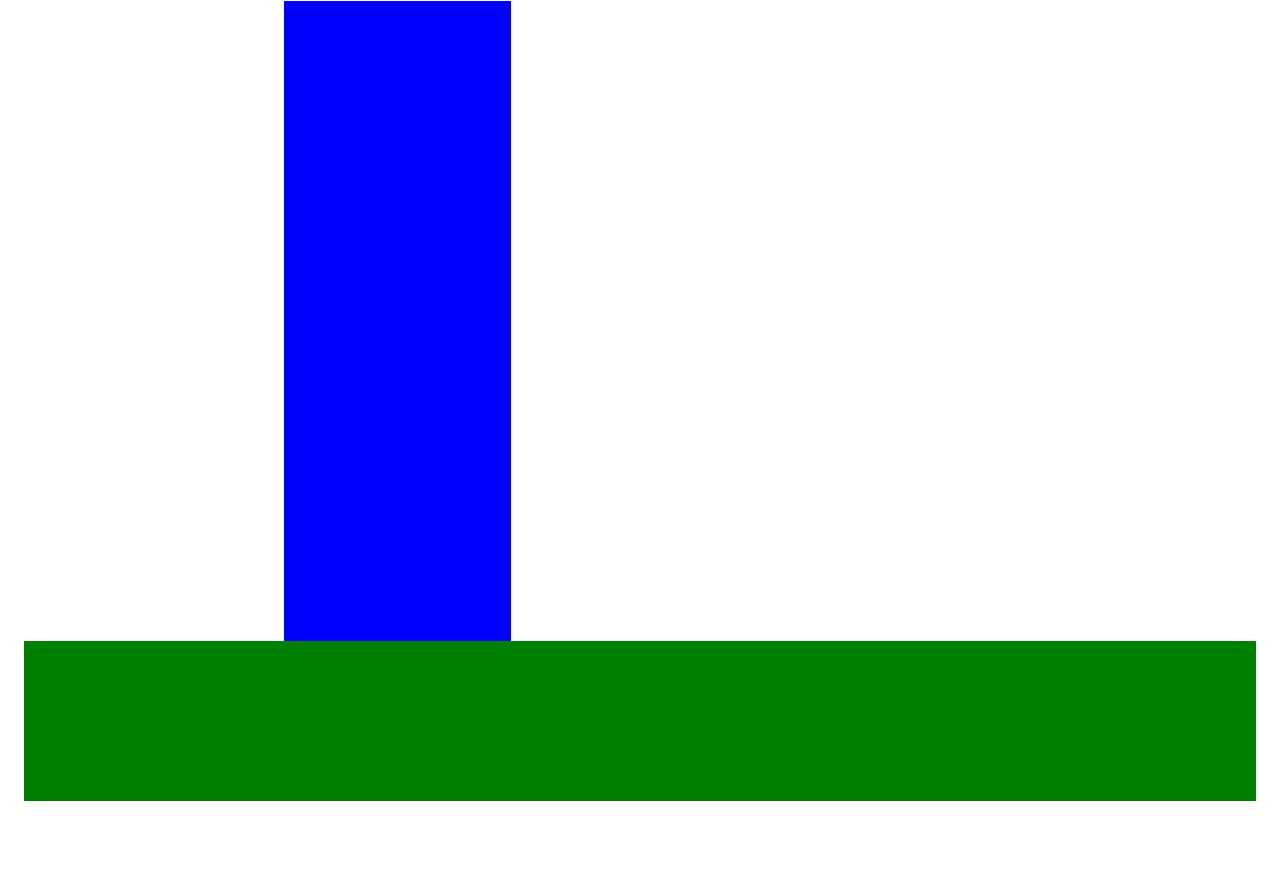
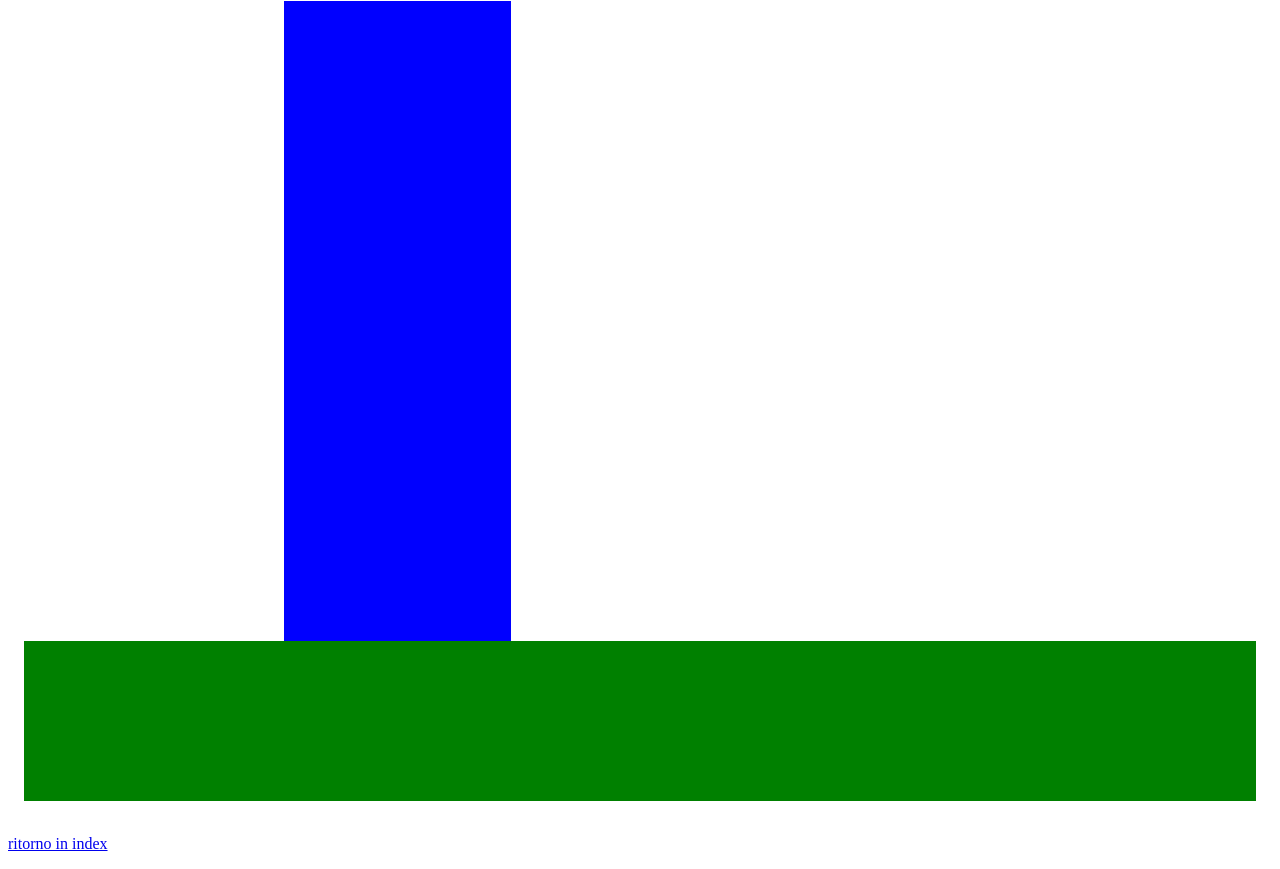
Before and after one commit to Damianomonfo/damiano.github.io, a plain HTML site: page esnum1.html in a window 1280 px wide. Shown: the part 839-1708 px from the top of the page. Before the commit the page ends 1648 px from the top, so only its background shows below. Drawn offline with Linux system fonts and the light colour scheme.

Commit message:
Update esnum1.html

```diff
--- a/esnum1.html
+++ b/esnum1.html
@@ -55,5 +55,7 @@
     <div class="centro"></div>
     <div class="dx"></div>
     <div class="basso"></div>
+    <br>
+    <p><a href="index.html">ritorno in index</a></p>
 </body>
 </html>
```
